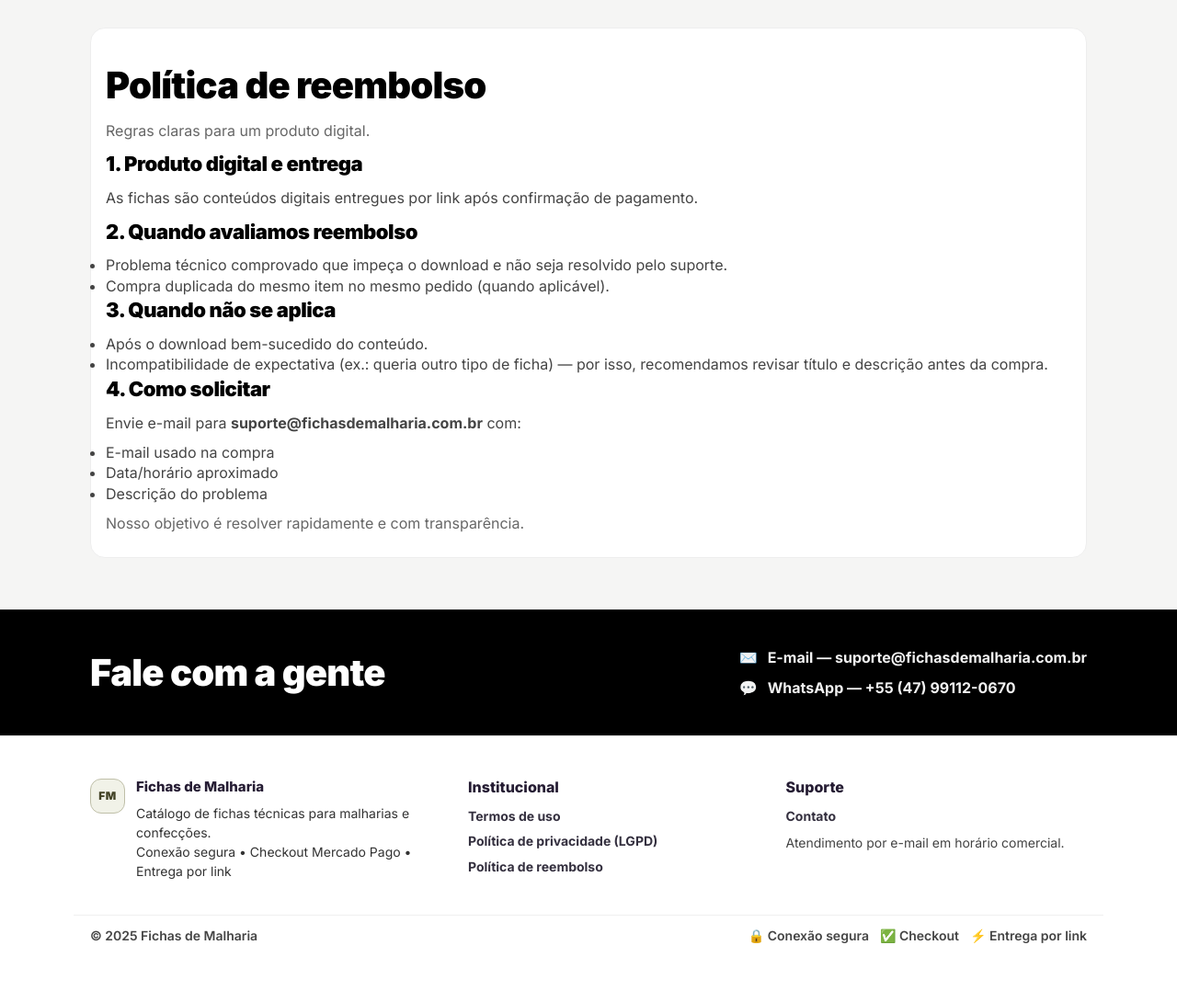
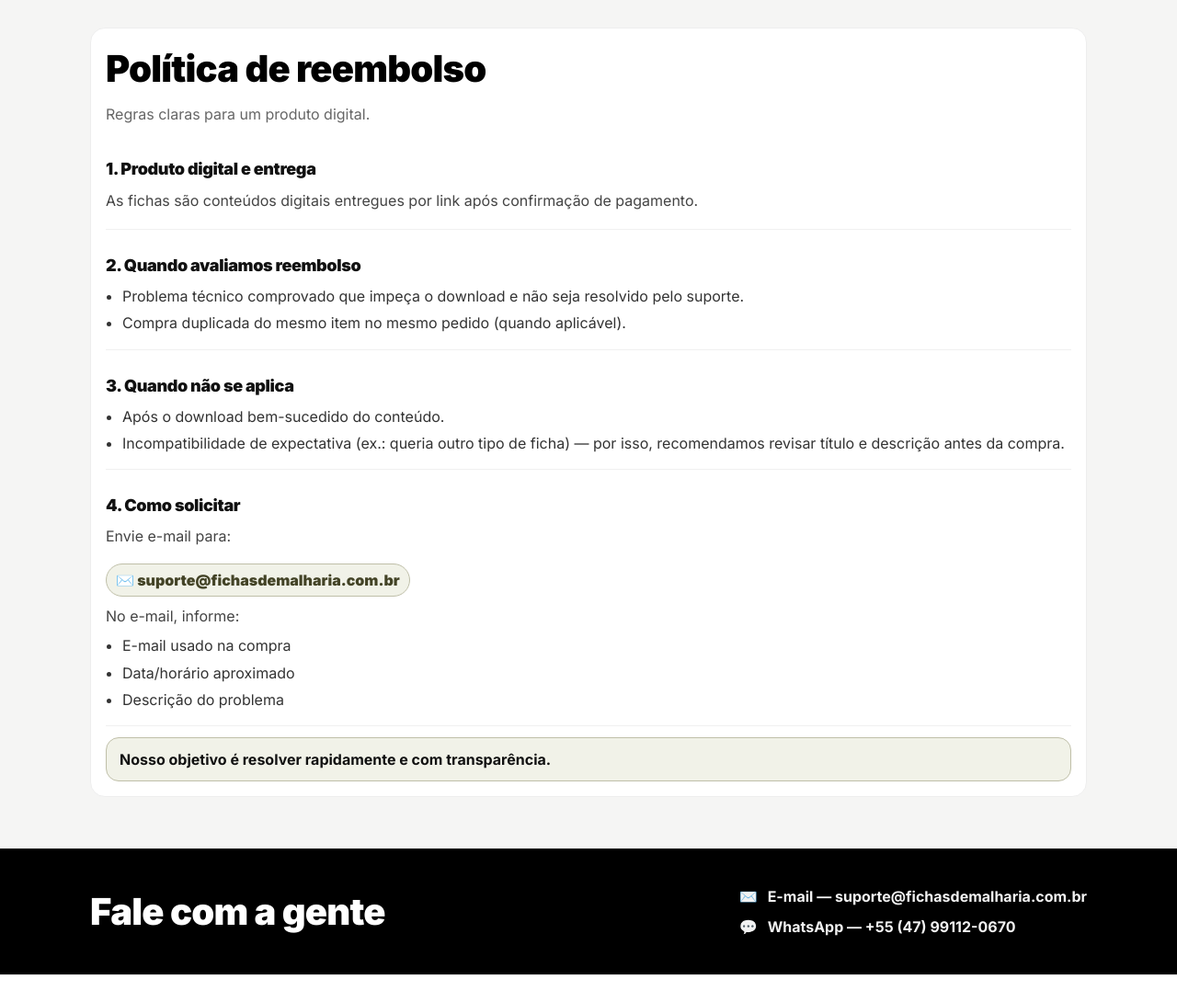
Before and after one commit to AdminAcheTece/FichasMalharia, a Flask app: page /reembolso in a window 1280 px wide. Shown: the part 73-1163 px from the top of the page at 92% size. Before the commit the page ends 1099 px from the top, so only its background shows below. Run offline with Flask 3, Linux system fonts and the light colour scheme; data comes from the database, SQL or seed files in the repository; some libraries are stand-ins or nearby versions.

Commit message:
Update reembolso.html

```diff
--- a/templates/reembolso.html
+++ b/templates/reembolso.html
@@ -1,41 +1,111 @@
 {% extends "base.html" %}
 {% block title %}Política de reembolso | Fichas de Malharia{% endblock %}
 {% block content %}
+
+<style>
+  .card.legal{
+    background:#fff;
+    border:1px solid #eee;
+  }
+
+  .card.legal h1{ margin-top:0; }
+  .card.legal h2{
+    margin-top:16px;
+    font-size:18px;
+    font-weight:900;
+    color:#111;
+  }
+
+  .card.legal ul{
+    margin:10px 0 0 18px;
+  }
+  .card.legal li{
+    margin:6px 0;
+    color:#333;
+    line-height:1.45;
+  }
+
+  .legal-section{
+    padding:10px 0;
+    border-bottom:1px solid #f0f0f0;
+  }
+  .legal-section:last-child{ border-bottom:0; }
+
+  .support-pill{
+    display:inline-flex;
+    align-items:center;
+    gap:8px;
+    padding:6px 10px;
+    border-radius:9999px;
+    background: var(--olive-50);
+    border:1px solid var(--line-olive);
+    font-weight:900;
+    color:var(--olive-dark);
+    width:fit-content;
+    margin-top:8px;
+  }
+
+  .note{
+    margin-top:12px;
+    padding:12px 14px;
+    border-radius:14px;
+    background: var(--olive-50);
+    border:1px solid var(--line-olive);
+    color:#111;
+    font-weight:700;
+  }
+</style>
 
 <div class="card legal">
   <h1>Política de reembolso</h1>
   <p class="muted">Regras claras para um produto digital.</p>
 
+  <div class="legal-section">
     <h2>1. Produto digital e entrega</h2>
     <p>
       As fichas são conteúdos digitais entregues por link após confirmação de pagamento.
     </p>
+  </div>
 
+  <div class="legal-section">
     <h2>2. Quando avaliamos reembolso</h2>
     <ul>
       <li>Problema técnico comprovado que impeça o download e não seja resolvido pelo suporte.</li>
       <li>Compra duplicada do mesmo item no mesmo pedido (quando aplicável).</li>
     </ul>
+  </div>
 
+  <div class="legal-section">
     <h2>3. Quando não se aplica</h2>
     <ul>
       <li>Após o download bem-sucedido do conteúdo.</li>
-    <li>Incompatibilidade de expectativa (ex.: queria outro tipo de ficha) — por isso, recomendamos revisar título e descrição antes da compra.</li>
+      <li>
+        Incompatibilidade de expectativa (ex.: queria outro tipo de ficha) — por isso,
+        recomendamos revisar título e descrição antes da compra.
+      </li>
     </ul>
+  </div>
 
+  <div class="legal-section">
     <h2>4. Como solicitar</h2>
     <p>
-    Envie e-mail para <b>{{ support_email|default("suporte@fichasdemalharia.com.br") }}</b> com:
+      Envie e-mail para:
+    </p>
+    <div class="support-pill">✉️ {{ support_email|default("suporte@fichasdemalharia.com.br") }}</div>
+
+    <p style="margin-top:10px;">
+      No e-mail, informe:
     </p>
     <ul>
       <li>E-mail usado na compra</li>
       <li>Data/horário aproximado</li>
       <li>Descrição do problema</li>
     </ul>
+  </div>
 
-  <p class="muted">
+  <div class="note">
     Nosso objetivo é resolver rapidamente e com transparência.
-  </p>
+  </div>
 </div>
 
 {% endblock %}
```
Lines whose indentation alone changed are shown as unchanged.
